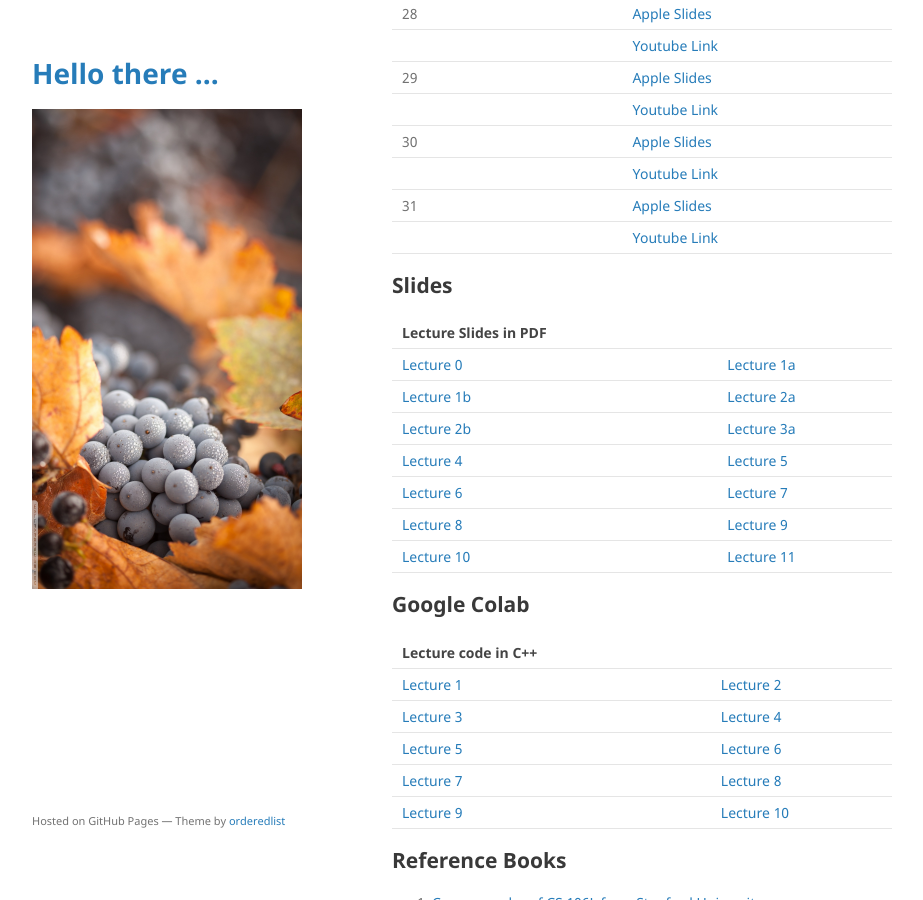
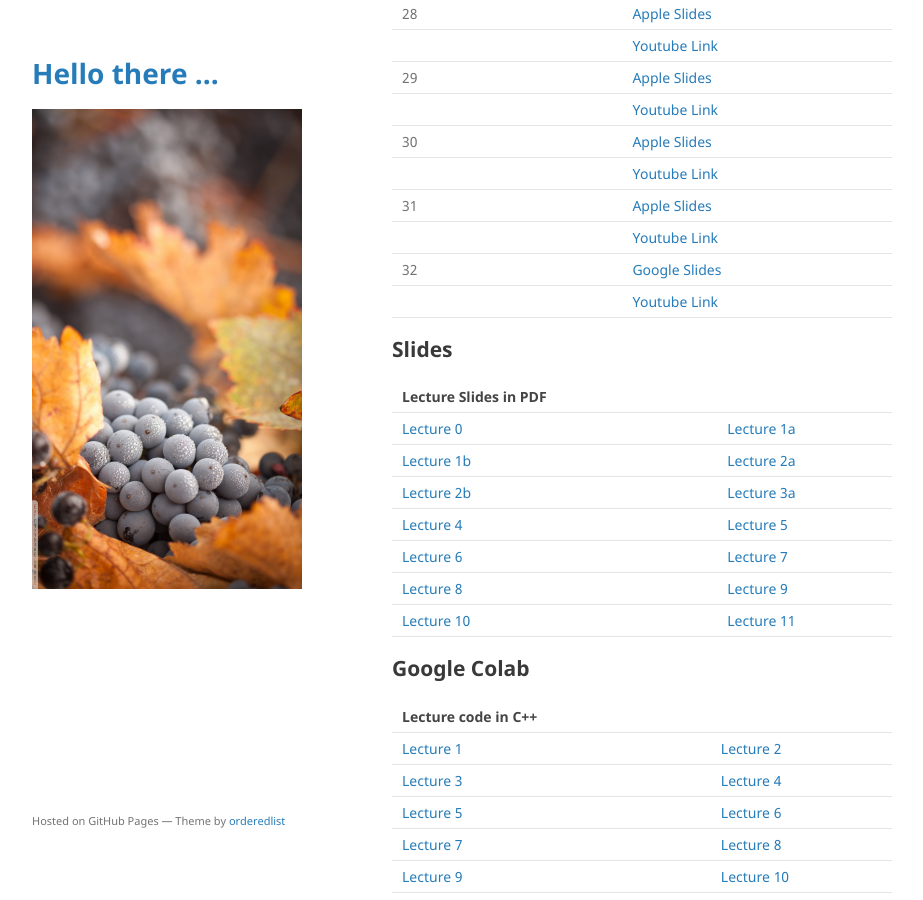
Before and after one commit to mohammadmotiurrahman/mohammadmotiurrahman.github.io, a Jekyll site: the page built from cse203_1/index.md, in a window 1280 px wide and 900 px high, scrolled down 4397 px. Shown: the whole window, without its empty margins (178-1101 px from the left). Built offline with Jekyll 4.4.1, drawn with Linux system fonts in a browser that asks for light colours; our own code applies the rules of GitHub Pages for plain Markdown files.

Commit message:
Update index.md

```diff
--- a/cse203_1/index.md
+++ b/cse203_1/index.md
@@ -145,6 +145,8 @@ environment will force me to not evaluate your exam copies.
 |         |              | [Youtube Link](https://youtu.be/aBxw8PNRFLA)                                                                   |
 | 31      |              | [Apple Slides](https://www.icloud.com/keynote/0z0NdgzCnpD247i6N_WXKMoqw#Presentation_11) |
 |         |              | [Youtube Link](https://youtu.be/ZVMkuby-WIs)                                                                   |
+| 32      |              | [Google Slides]() |
+|         |              | [Youtube Link](https://youtu.be/_5kFdUetyvE)                                                                   |
 
 
 
```
